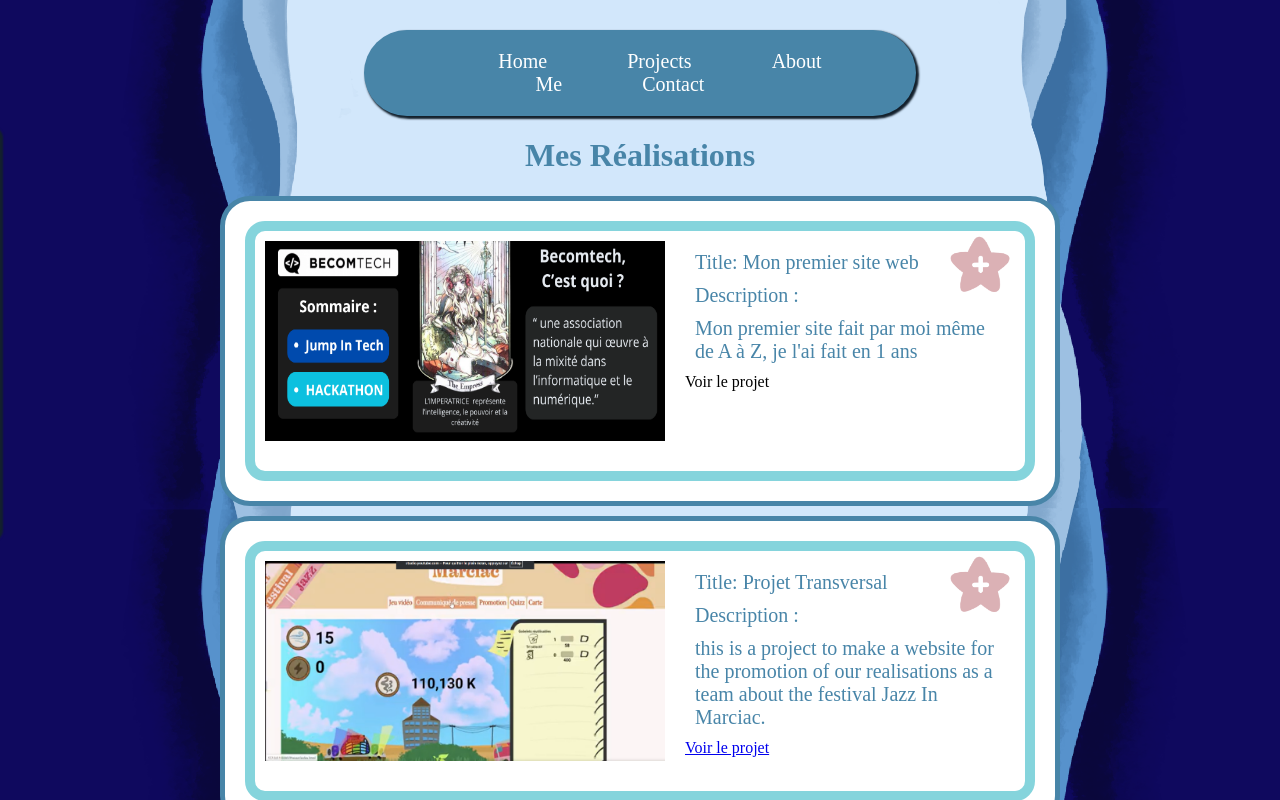
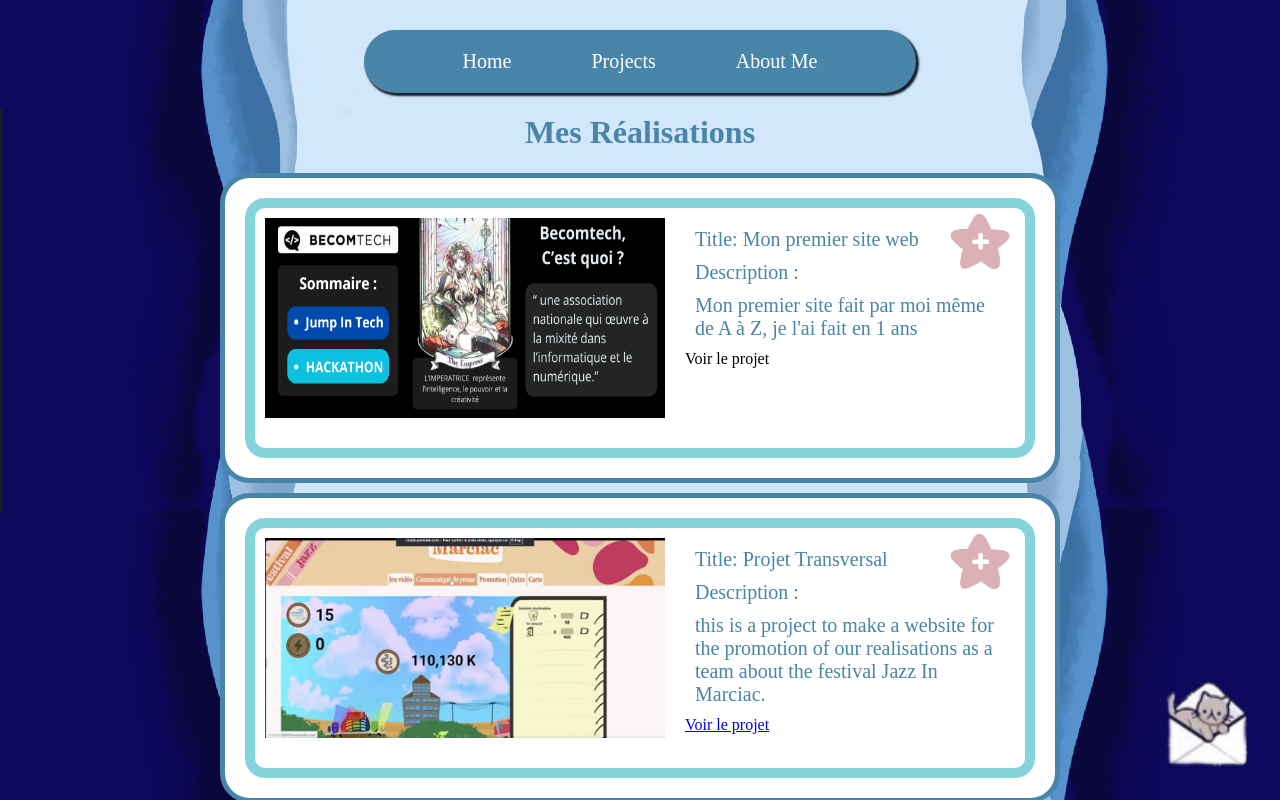
Before and after one commit to Clarspinon24/portfolio, a Next.js app in the folder portfolio-2026-2/: page /projects in a window 1280 px wide. Shown: the top 800 px of the page. Built offline with nearby package versions, Linux system fonts and the light colour scheme.

Commit message:
fix: mail in component

```diff
--- a/portfolio-2026-2/app/contact/page.tsx
+++ /dev/null
@@ -1,54 +0,0 @@
-"use client";
-import styles from './contact.module.css';
-
-import { useState, type FormEvent } from "react";
-
-export default function Contact() {
-  const [name, setName] = useState("");
-  const [message, setMessage] = useState("");
-
-  const handleSubmit = (event: FormEvent<HTMLFormElement>) => {
-    event.preventDefault();
-
-    const emailClara = "marchal.clara95@gmail.com";
-    const sujet = `Message from Portfolio Contact Form - ${name}`;
-
-    const corpsMessage =
-      `Bonjour Clara\n\n` +
-      `${message}\n\n` +
-      `Cordialement,\n` +
-      `${name}`;
-
-    window.location.href = `mailto:${emailClara}?subject=${encodeURIComponent(sujet)}&body=${encodeURIComponent(corpsMessage)}`;
-  };
-
-  return (
-    <div className={styles.container}>
-      <h1>Contact</h1>
-      <form onSubmit={handleSubmit} className="flex flex-col gap-4">
-        <label className={styles.label} htmlFor="name">Nom :</label>
-        <input
-          id="name"
-          type="text"
-          name="name"
-          placeholder="Votre nom"
-          value={name}
-          onChange={(e) => setName(e.target.value)}
-          required
-        />
-
-        <label className={styles.label} htmlFor="message">Message :</label>
-        <textarea
-          name="message"
-          id="message"
-          placeholder="Votre message"
-          value={message}
-          onChange={(e) => setMessage(e.target.value)}
-          required
-        />
-
-        <button type="submit" className="button">Envoyer directement depuis votre boite mail</button>
-      </form>
-    </div>
-  );
-}
--- /dev/null
+++ b/portfolio-2026-2/components/Contact.tsx
@@ -0,0 +1,72 @@
+"use client";
+import styles from './contact.module.css';
+
+import { useState, type FormEvent } from "react";
+
+export default function Contact() {
+  const [name, setName] = useState("");
+  const [message, setMessage] = useState("");
+  const [isOpen, setIsOpen] = useState(false);
+
+  const handleSubmit = (event: FormEvent<HTMLFormElement>) => {
+    event.preventDefault();
+
+    const emailClara = "marchal.clara95@gmail.com";
+    const sujet = `Message from Portfolio Contact Form - ${name}`;
+
+    const corpsMessage =
+      `Bonjour Clara\n\n` +
+      `${message}\n\n` +
+      `Cordialement,\n` +
+      `${name}`;
+
+    window.location.href = `mailto:${emailClara}?subject=${encodeURIComponent(sujet)}&body=${encodeURIComponent(corpsMessage)}`;
+  };
+
+  const toggleMailForm = () => {
+    setIsOpen((prev) => !prev);
+  };
+
+  return (
+    <>
+      <button
+        className={styles.mailButton}
+        onClick={toggleMailForm}
+        aria-expanded={isOpen}
+        aria-controls="contactContainer"
+      >
+        <img id="mail" className={styles.mail} src="/asset/mail.png" alt="button mail" />
+      </button>
+
+      {isOpen && (
+        <div className={styles.container} id="contactContainer">
+          <h1>Contact</h1>
+          <form onSubmit={handleSubmit} className="flex flex-col gap-4">
+            <label className={styles.label} htmlFor="name">Nom :</label>
+            <input
+              id="name"
+              type="text"
+              name="name"
+              placeholder="Votre nom"
+              value={name}
+              onChange={(e) => setName(e.target.value)}
+              required
+            />
+
+            <label className={styles.label} htmlFor="message">Message :</label>
+            <textarea
+              name="message"
+              id="message"
+              placeholder="Votre message"
+              value={message}
+              onChange={(e) => setMessage(e.target.value)}
+              required
+            />
+
+            <button type="submit" className="button">Envoyer directement depuis votre boite mail</button>
+          </form>
+        </div>
+      )}
+    </>
+  );
+}
--- a/portfolio-2026-2/components/Nav.tsx
+++ b/portfolio-2026-2/components/Nav.tsx
@@ -1,7 +1,6 @@
 "use client";
-
 import Link from "next/link";
-
+import Contact from "@/components/Contact";
 
 export default function Nav() {
 
@@ -15,10 +14,9 @@ export default function Nav() {
 
     <Link href="/about" className="lien_page">About Me</Link>
 
-    <Link href="/contact" className="lien_page" >Contact</Link>
-
     </nav>
 
+    <Contact />
 
     </>
 
--- a/portfolio-2026-2/app/contact/contact.module.css
+++ b/portfolio-2026-2/components/contact.module.css
@@ -3,15 +3,18 @@
     font-size: 20px
 }
 .container {
-  justify-content: center;
-  max-width: 450px;
-  margin: 50px auto;
+  position: fixed;
+  top: 50%;
+  left: 50%;
+  transform: translate(-50%, -50%);
+  width: min(100%, 450px);
   padding: 40px;
   background: rgba(255, 255, 255, 0.05); /* Effet verre */
   backdrop-filter: blur(10px);
   border-radius: 20px;
   border: 1px solid rgba(255, 255, 255, 0.1);
   box-shadow: 0 25px 50px -12px rgba(0, 0, 0, 0.5);
+  z-index: 1000;
 }
 
 .container h1 {
@@ -88,3 +91,15 @@
   from { opacity: 0; transform: translateY(10px); }
   to { opacity: 1; transform: translateY(0); }
 }
+.mail{
+  width: 100px;
+}
+.mailButton{
+  background-color: transparent;
+  border: none;
+  cursor: pointer;
+  position: fixed;
+  bottom: 20px;
+  right: 20px;
+  z-index: 1000;
+}
```
Also changed, not shown: portfolio-2026-2/public/asset/mail.png.
